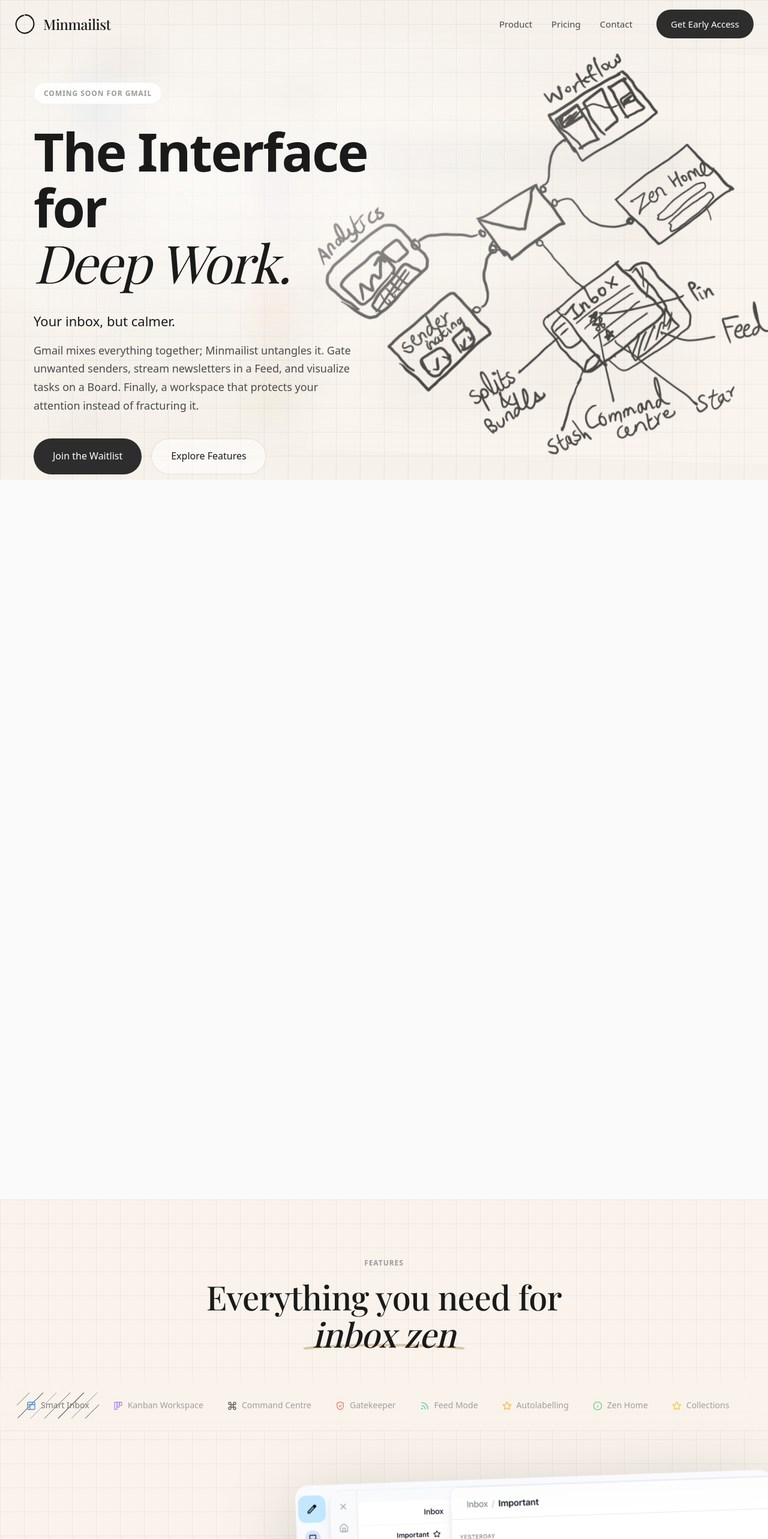
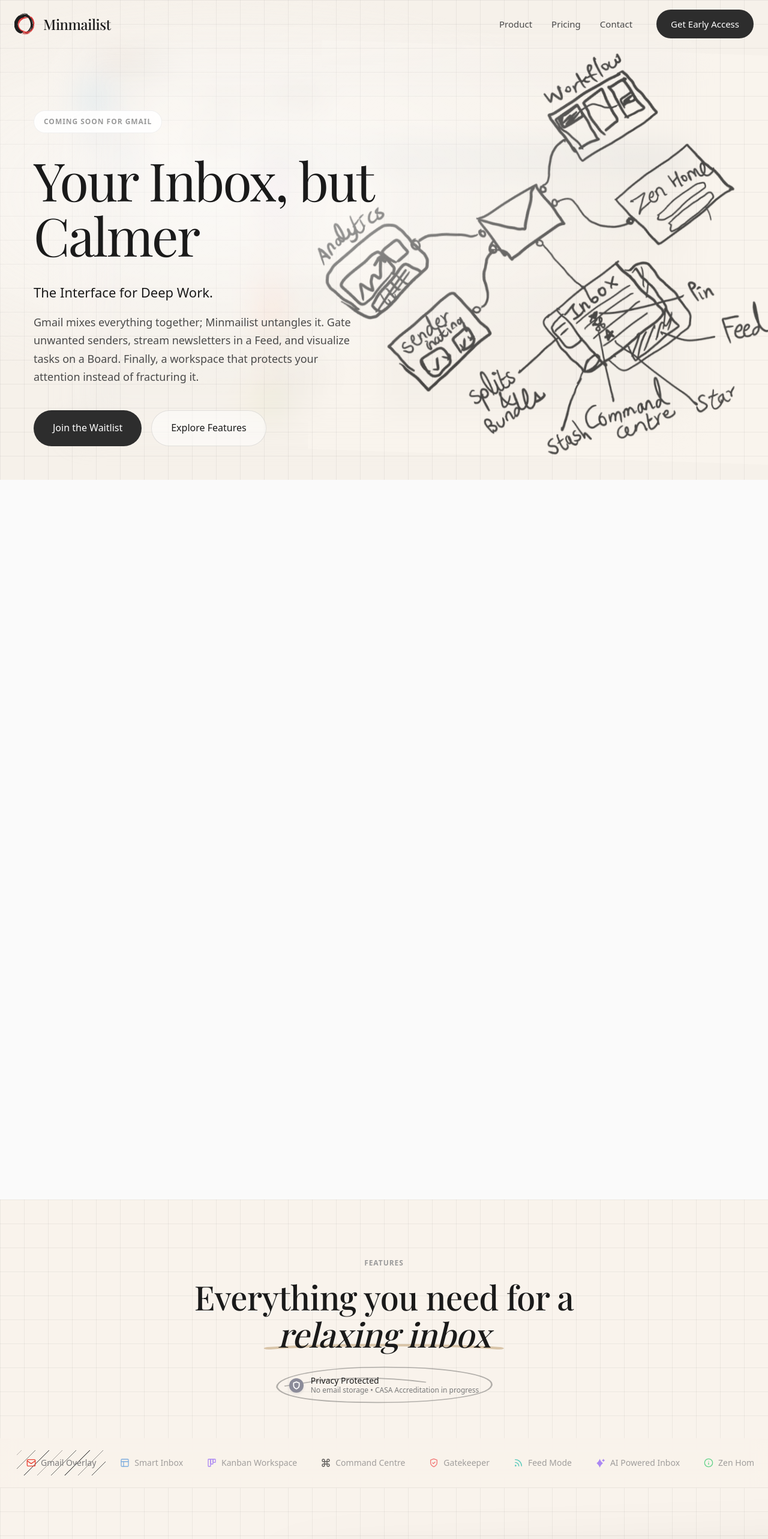
Before and after one commit to EshSubP/minmailist-landing-page, a Next.js app: page / in a window 1280 px wide. Shown: the top 2566 px of the page at 60% size. Built offline with nearby package versions, Linux system fonts and the light colour scheme; a web font is replaced by a local one.

Commit message:
feat: enhancements

```diff
--- a/src/components/Features.tsx
+++ b/src/components/Features.tsx
@@ -4,6 +4,20 @@
 
 // Feature data
 const features = [
+    {
+        id: 'gmail-overlay',
+        name: 'Gmail Overlay',
+        icon: (
+            <svg width="24" height="24" viewBox="0 0 24 24" fill="none" stroke="currentColor" strokeWidth="2" strokeLinecap="round" strokeLinejoin="round">
+                <rect x="2" y="4" width="20" height="16" rx="2" />
+                <path d="M22 7l-10 7L2 7" />
+            </svg>
+        ),
+        color: '#EA4335',
+        headline: 'Works right inside Gmail',
+        description: 'Minmailist is a seamless overlay on top of Gmail—no migration, no new apps to learn. Keep your existing setup while enjoying a better experience. A standalone client is on our roadmap.',
+        image: '/gmail-overlay.png',
+    },
     {
         id: 'smart-inbox',
         name: 'Smart Inbox',
@@ -78,15 +92,16 @@
     },
     {
         id: 'autolabel',
-        name: 'Autolabelling',
+        name: 'AI Powered Inbox',
         icon: (
-            <svg width="24" height="24" viewBox="0 0 24 24" fill="none" stroke="currentColor" strokeWidth="2" strokeLinecap="round" strokeLinejoin="round">
-                <polygon points="12 2 15.09 8.26 22 9.27 17 14.14 18.18 21.02 12 17.77 5.82 21.02 7 14.14 2 9.27 8.91 8.26 12 2" />
+            <svg width="24" height="24" viewBox="0 0 24 24" fill="currentColor" stroke="none">
+                <path d="M10 2C10 2 12.5 9.5 18 13C12.5 16.5 10 24 10 24C10 24 7.5 16.5 2 13C7.5 9.5 10 2 10 2Z" />
+                <path d="M19 2C19 2 20 5 23 6C20 7 19 10 19 10C19 10 18 7 15 6C18 5 19 2 19 2Z" />
             </svg>
         ),
-        color: '#F59E0B',
-        headline: 'AI that understands your mail',
-        description: 'Intelligent AI automatically tags and sorts incoming mail based on context, sender, and priority. Your inbox learns and adapts to you.',
+        color: '#8B5CF6',
+        headline: 'Smart Labels and Summaries',
+        description: 'Intelligent AI automatically tags incoming mail based on simple rules. Understand Your Mail with AI Summaries',
         image: '/autolabels.png',
     },
     {
@@ -194,10 +209,10 @@
                         Features
                     </div>
                     <h2 className="headline-lg">
-                        Everything you need for
+                        Everything you need for a
                         <br />
                         <span style={{ position: 'relative', display: 'inline-block' }}>
-                            <span style={{ fontStyle: 'italic', position: 'relative', zIndex: 1 }}>inbox zen</span>
+                            <span style={{ fontStyle: 'italic', position: 'relative', zIndex: 1 }}>relaxing inbox</span>
                             <svg
                                 width="120%"
                                 height="20"
@@ -222,6 +237,89 @@
                             </svg>
                         </span>
                     </h2>
+
+                    <div style={{
+                        position: 'relative',
+                        display: 'inline-flex',
+                        alignItems: 'center',
+                        justifyContent: 'center',
+                        padding: '1.5rem 3rem',
+                        marginTop: '1rem',
+                        maxWidth: 'fit-content',
+                        marginLeft: 'auto',
+                        marginRight: 'auto',
+                    }}>
+                        {/* Rough Brush Circle SVG */}
+                        <svg
+                            viewBox="0 0 300 100"
+                            preserveAspectRatio="none"
+                            style={{
+                                position: 'absolute',
+                                inset: 0,
+                                width: '100%',
+                                height: '100%',
+                                zIndex: 0,
+                                overflow: 'visible',
+                                pointerEvents: 'none',
+                                color: 'var(--color-text-secondary)',
+                                opacity: 0.4,
+                                transform: 'rotate(-1deg)',
+                            }}
+                        >
+                            {/* A hand-drawn looking oval loop */}
+                            <path
+                                d="M20,50 C20,25 80,10 150,12 C220,14 285,30 280,55 C275,80 200,88 140,86 C80,84 25,75 20,50 M30,48 C50,45 100,20 200,45"
+                                fill="none"
+                                stroke="currentColor"
+                                strokeWidth="2"
+                                strokeLinecap="round"
+                                strokeLinejoin="round"
+                            />
+                        </svg>
+
+                        <div style={{
+                            position: 'relative',
+                            zIndex: 1,
+                            display: 'flex',
+                            alignItems: 'center',
+                            gap: '0.75rem',
+                        }}>
+                            <div style={{
+                                display: 'flex',
+                                alignItems: 'center',
+                                justifyContent: 'center',
+                                width: '24px',
+                                height: '24px',
+                                background: '#8B8B99', // Purple-greyish
+                                borderRadius: '50%',
+                                color: 'white',
+                                boxShadow: '0 2px 4px rgba(139, 139, 153, 0.2)',
+                            }}>
+                                <svg width="14" height="14" viewBox="0 0 24 24" fill="none" stroke="currentColor" strokeWidth="3" strokeLinecap="round" strokeLinejoin="round">
+                                    <path d="M12 22s8-4 8-10V5l-8-3-8 3v7c0 6 8 10 8 10z" />
+                                </svg>
+                            </div>
+                            <div style={{ textAlign: 'left' }}>
+                                <div style={{
+                                    fontFamily: 'var(--font-sans)',
+                                    fontSize: '0.875rem',
+                                    fontWeight: 500,
+                                    color: 'var(--color-text-primary)',
+                                    lineHeight: 1.2
+                                }}>
+                                    Privacy Protected
+                                </div>
+                                <div style={{
+                                    fontFamily: 'var(--font-sans)',
+                                    fontSize: '0.75rem',
+                                    color: 'var(--color-text-tertiary)',
+                                    lineHeight: 1.2
+                                }}>
+                                    No email storage • CASA Accreditation in progress
+                                </div>
+                            </div>
+                        </div>
+                    </div>
                 </div>
 
                 {/* Sticky Tabs - With original color scheme */}
@@ -337,21 +435,6 @@
                                 <p className="body-md" style={{ marginBottom: '1.5rem', maxWidth: '480px' }}>
                                     {feature.description}
                                 </p>
-
-                                <div style={{
-                                    display: 'flex',
-                                    alignItems: 'center',
-                                    gap: '0.5rem',
-                                    color: 'var(--color-text-primary)',
-                                    fontWeight: 500,
-                                    fontSize: '0.9375rem',
-                                    cursor: 'pointer',
-                                }}>
-                                    Learn more
-                                    <svg width="16" height="16" viewBox="0 0 24 24" fill="none" stroke="currentColor" strokeWidth="2">
-                                        <path d="M5 12h14M12 5l7 7-7 7" />
-                                    </svg>
-                                </div>
                             </div>
 
                             {/* Visual Side - Free Floating Image */}
--- a/src/components/Footer.tsx
+++ b/src/components/Footer.tsx
@@ -1,7 +1,7 @@
 'use client';
 
 import React from 'react';
-import ZenLogo from './ZenLogo';
+
 
 export default function Footer() {
     const footerLinks = {
@@ -34,6 +34,37 @@
             }}
         >
             <div className="container">
+                {/* Waitlist CTA Section */}
+                <div
+                    style={{
+                        textAlign: 'center',
+                        paddingBottom: '4rem',
+                        marginBottom: '3rem',
+                        borderBottom: '1px solid var(--color-border-light)',
+                    }}
+                >
+                    <h2
+                        style={{
+                            fontFamily: 'var(--font-serif)',
+                            fontSize: 'clamp(1.75rem, 4vw, 2.5rem)',
+                            fontWeight: 400,
+                            lineHeight: 1.2,
+                            letterSpacing: '-0.02em',
+                            color: 'var(--color-text-primary)',
+                            marginBottom: '1.5rem',
+                        }}
+                    >
+                        Transform your Gmail with our chrome extension
+                    </h2>
+                    <a
+                        href="#waitlist"
+                        className="btn btn-primary"
+                        style={{ padding: '1rem 2rem', fontSize: '1rem' }}
+                    >
+                        Join the Waitlist
+                    </a>
+                </div>
+
                 {/* Main Footer Content */}
                 <div
                     style={{
@@ -56,7 +87,7 @@
                                 marginBottom: '1rem',
                             }}
                         >
-                            <ZenLogo size={32} />
+                            <img src="/minmailist-logo.svg" alt="Minmailist Logo" width={32} height={32} />
                             <span style={{
                                 fontFamily: 'var(--font-serif)',
                                 fontSize: '1.25rem',
--- a/src/components/Header.tsx
+++ b/src/components/Header.tsx
@@ -1,7 +1,7 @@
 'use client';
 
 import React, { useState, useEffect } from 'react';
-import ZenLogo from './ZenLogo';
+
 
 export default function Header() {
     const [isScrolled, setIsScrolled] = useState(false);
@@ -41,7 +41,7 @@
             <div className="container" style={{ display: 'flex', alignItems: 'center', justifyContent: 'space-between' }}>
                 {/* Logo */}
                 <a href="/" style={{ display: 'flex', alignItems: 'center', gap: '0.75rem', textDecoration: 'none', color: 'inherit' }}>
-                    <ZenLogo size={36} />
+                    <img src="/minmailist-logo.svg" alt="Minmailist Logo" width={36} height={36} />
                     <span style={{
                         fontFamily: 'var(--font-serif)',
                         fontSize: '1.5rem',
--- a/src/components/Hero.tsx
+++ b/src/components/Hero.tsx
@@ -155,20 +155,14 @@
                             style={{
                                 marginBottom: '2rem',
                                 fontSize: 'clamp(3rem, 8vw, 5.5rem)',
-                                fontWeight: 600,
+                                fontFamily: 'var(--font-serif)',
+                                fontWeight: 400,
                                 lineHeight: 1.05,
                                 letterSpacing: '-0.03em',
                                 color: 'var(--color-text-primary)',
                             }}
                         >
-                            The Interface for<br />
-                            <span style={{
-                                fontStyle: 'italic',
-                                fontFamily: 'var(--font-serif)',
-                                fontWeight: 400,
-                            }}>
-                                Deep Work.
-                            </span>
+                            Your Inbox, but Calmer
                         </h1>
 
                         {/* Subheadline - Prominent */}
@@ -182,7 +176,7 @@
                                 fontWeight: 500,
                             }}
                         >
-                            Your inbox, but calmer.
+                            The Interface for Deep Work.
                         </p>
 
                         {/* Supporting Copy */}
--- a/src/components/ZenLogo.tsx
+++ /dev/null
@@ -1,59 +0,0 @@
-'use client';
-
-import React from 'react';
-
-interface ZenLogoProps {
-    size?: number;
-    className?: string;
-}
-
-export default function ZenLogo({ size = 40, className = '' }: ZenLogoProps) {
-    return (
-        <svg
-            width={size}
-            height={size}
-            viewBox="0 0 100 100"
-            fill="none"
-            xmlns="http://www.w3.org/2000/svg"
-            className={`zen-logo ${className}`}
-            aria-label="Minmailist Logo"
-        >
-            {/* Enso-inspired brush stroke circle */}
-            <path
-                d="M50 8
-           C72 8 88 24 90 46
-           C92 68 76 88 54 92
-           C32 96 12 80 8 58
-           C4 36 20 16 42 10"
-                stroke="currentColor"
-                strokeWidth="6"
-                strokeLinecap="round"
-                fill="none"
-                style={{
-                    strokeDasharray: 280,
-                    strokeDashoffset: 0,
-                }}
-            />
-            {/* Small accent dot - representing focus/zen point */}
-            <circle
-                cx="78"
-                cy="22"
-                r="4"
-                fill="currentColor"
-                opacity="0.6"
-            />
-
-            <style>{`
-        .zen-logo {
-          transition: transform 0.4s ease;
-        }
-        .zen-logo:hover {
-          transform: rotate(15deg);
-        }
-        .zen-logo path {
-          transition: stroke-dashoffset 0.8s ease;
-        }
-      `}</style>
-        </svg>
-    );
-}
```
Also changed, not shown: public/gmail-overlay.png (added), public/minmailist-logo.svg (added).
